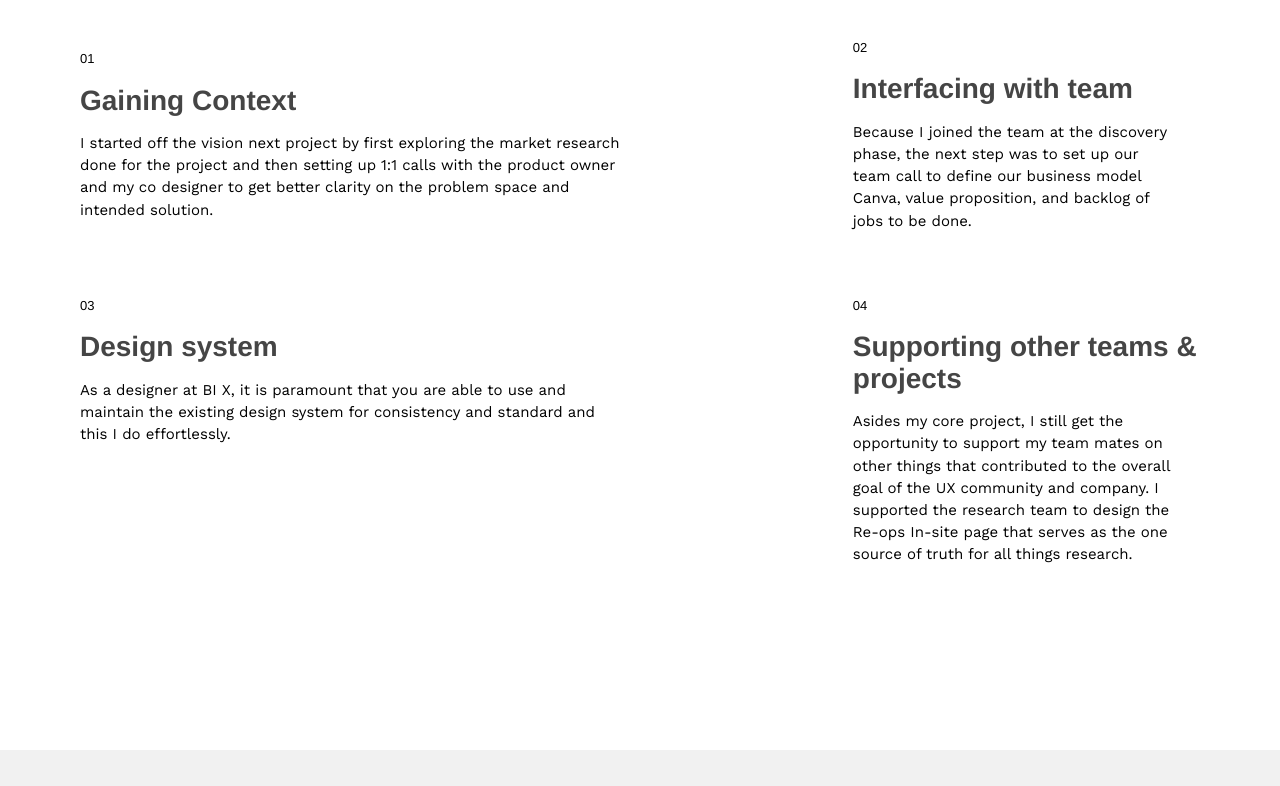
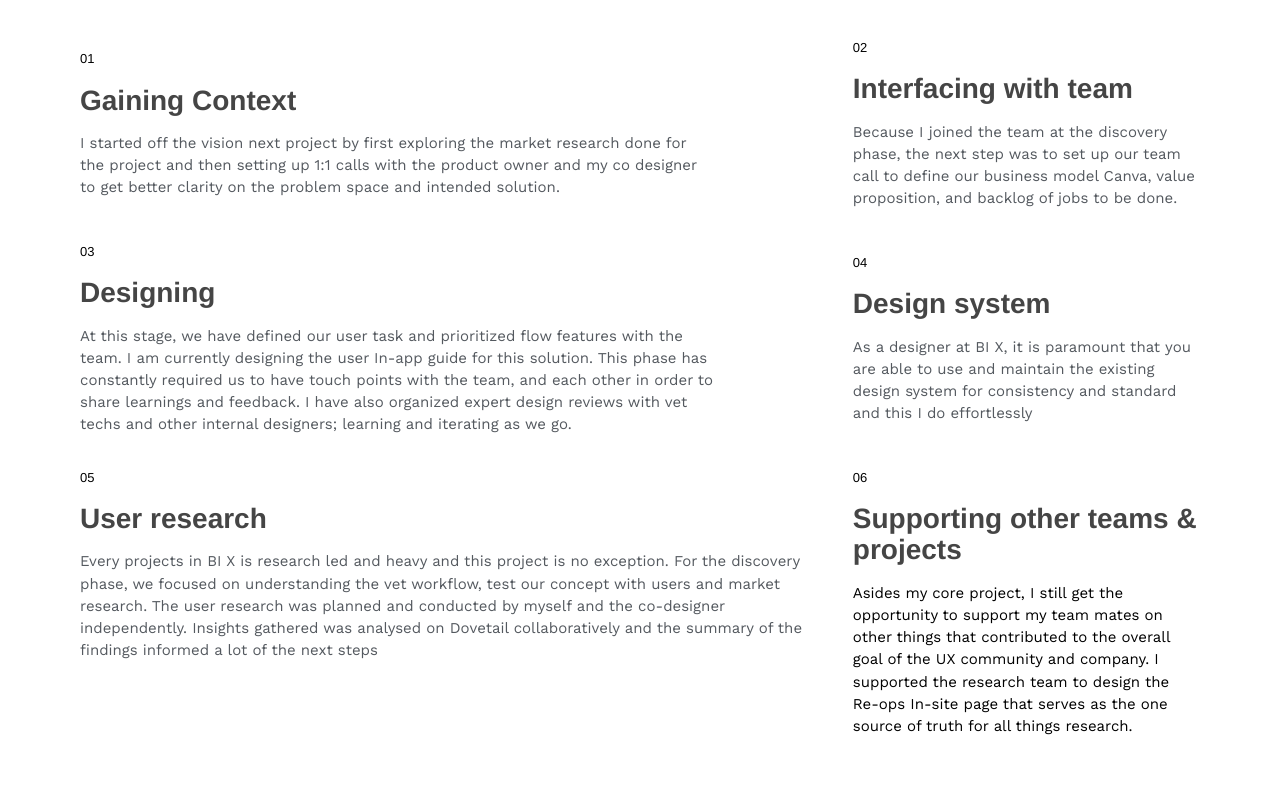
Before and after one commit to Nathan-88/precious-portfolio, a React (Vite) app: page /projects/bix in a window 1280 px wide. Shown: the part 1754-2540 px from the top of the page. Built offline with nearby package versions, Linux system fonts and the light colour scheme; a web font is replaced by a local one.

Commit message:
fixing errors in the component pages

```diff
--- a/src/components/Generalrespon.jsx
+++ b/src/components/Generalrespon.jsx
@@ -1,7 +1,7 @@
 import whiteman from "../assets/whiteman.png"
 const Generalrespon = () => {
     return(
-        <section className="bg-white pt-12 pb-36 px-8 xl:px-20">
+        <section className="bg-white pt-12 pb-20 px-8 xl:px-20">
             <div className="w-full flex items-center justify-between">
                 <h3 className="font-bold text-3xl xl:text-4xl">General responsibilities</h3>
                 <p className="font-[400] tracking-widest text-[13px]">003</p>
@@ -16,28 +16,40 @@ const Generalrespon = () => {
                     <p className="text-sm font-work-sans font-[400] xl:w-[94%]">As a UX Designer at BI X, you are expected to work cross-functionally, supporting with your expertise in user research & design. Your job also doesn’t end with your core projects. You also get to support other teammates on task that aligns with the overall objective </p>
                 </div>
             </div>
-            <div className="flex flex-col mb-16 xl:flex-row items-center justify-between">
+            <div className="flex flex-col mb-8 xl:flex-row items-center justify-between">
                 <div className="xl:w-[65%]">
                     <h4 className="font-500 text-[13px] mb-4">01</h4>
                     <h4 className="font-bold mb-4 text-3xl text-hueblack">Gaining Context</h4>
-                    <p className="text-sm w-[87%] font-work-sans xl:w-[75%]">I started off the vision next project by first exploring the market research done for the project and then setting up 1:1 calls with the product owner and my co designer to get better clarity on the problem space and intended solution.</p>
+                    <p className="text-sm w-[87%] font-[400] text-secondary font-work-sans">I started off the vision next project by first exploring the market research done for the project and then setting up 1:1 calls with the product owner and my co designer to get better clarity on the problem space and intended solution.</p>
                 </div>
                 <div className="xl:w-[31%]">
                     <h4 className="font-500 text-[13px] mb-4">02</h4>
                     <h4 className="font-bold mb-4 text-3xl text-hueblack">Interfacing with team</h4>
-                    <p className="text-sm font-work-sans xl:w-[94%]">Because I joined the team at the discovery phase, the next step was to set up our team call to define our business model Canva, value proposition, and backlog of jobs to be done.</p>
+                    <p className="text-sm font-[400] text-secondary font-work-sans ">Because I joined the team at the discovery phase, the next step was to set up our team call to define our business model Canva, value proposition, and backlog of jobs to be done.</p>
                 </div>
             </div>
-            <div className="flex flex-col mb-10 xl:flex-row justify-between">
+            <div className="flex flex-col mb-8 xl:flex-row items-center justify-between">
                 <div className="xl:w-[65%]">
                     <h4 className="font-500 text-[13px] mb-4">03</h4>
-                    <h4 className="font-bold mb-4 text-3xl text-hueblack">Design system</h4>
-                    <p className="text-sm w-[75%] font-work-sans">As a designer at BI X, it is paramount that you are able to use and maintain the existing design system for consistency and standard and this I do effortlessly.</p>
+                    <h4 className="font-bold mb-4 text-3xl text-hueblack">Designing</h4>
+                    <p className="text-sm w-[87%] text-secondary font[400] font-work-sans">At this stage, we have defined our user task and prioritized flow features with the team. I am currently designing the user In-app guide for this solution. This phase has constantly required us to have touch points with the team, and each other in order to share learnings and feedback. I have also organized expert design reviews with vet techs and other internal designers; learning and iterating as we go.</p>
                 </div>
                 <div className="xl:w-[31%]">
                     <h4 className="font-500 text-[13px] mb-4">04</h4>
+                    <h4 className="font-bold mb-4 text-3xl text-hueblack">Design system</h4>
+                    <p className="text-sm font-[400] text-secondary font-work-sans ">As a designer at BI X, it is paramount that you are able to use and maintain the existing design system for consistency and standard and this I do effortlessly</p>
+                </div>
+            </div>
+            <div className="flex flex-col mb-8 xl:flex-row justify-between">
+                <div className="xl:w-[65%]">
+                    <h4 className="font-500 text-[13px] mb-4">05</h4>
+                    <h4 className="font-bold mb-4 text-3xl text-hueblack">User research</h4>
+                    <p className="text-sm font[400] text-secondary font-work-sans">Every projects in BI X is research led and heavy and this project is no exception. For the discovery phase, we focused on understanding the vet workflow, test our concept with users and market research. The user research was planned and conducted by myself and the co-designer independently. Insights gathered was analysed on Dovetail collaboratively and the summary of the findings informed a lot of the next steps</p>
+                </div>
+                <div className="xl:w-[31%]">
+                    <h4 className="font-500 text-[13px] mb-4">06</h4>
                     <h4 className="font-bold mb-4 text-3xl text-hueblack">Supporting other teams & projects</h4>
-                    <p className="xl:w-[94%] text-sm font-work-sans ">Asides my core project, I still get the opportunity to support my team mates on other things that contributed to the overall goal of the UX community and company. I supported the research team to design the Re-ops In-site page that serves as the one source of truth for all things research. </p>
+                    <p className=" text-sm  font-work-sans ">Asides my core project, I still get the opportunity to support my team mates on other things that contributed to the overall goal of the UX community and company. I supported the research team to design the Re-ops In-site page that serves as the one source of truth for all things research. </p>
                 </div>
             </div>
         </section>
--- a/src/components/JumpTo.jsx
+++ b/src/components/JumpTo.jsx
@@ -14,7 +14,7 @@ const JumpTo = () => {
                 <h2 id="Overview" className="text-5xl font-bold">Jump To</h2>
                 <div className="flex flex-wrap space-x-2">
                     {Items.map((item, index) => (
-                    <div key={index} className="border border-current py-2 px-4 mb-2 rounded-full">
+                    <div key={index} className="border hover:bg-primary hover:text-white border-current py-2 px-4 mb-2 rounded-full">
                         <a href={item.link} className="">{item.name}</a>
                     </div>))}
                 </div>
--- a/src/components/Learning.jsx
+++ b/src/components/Learning.jsx
@@ -1,21 +1,45 @@
 const Learning = () => {
     return (
         <section className="py-16 px-8 xl:px-20 bg-tertiary">
-            <div className="mb-4">
+            <div className="mb-3">
                 <div className="mb-2 w-full flex items-center justify-between">
                     <h3 className="font-bold text-3xl xl:text-4xl">Learnings</h3>
                     <p className="font-[400] tracking-widest text-[13px] pr-4">009</p>
                 </div>
                 <div className="h-[0.07rem] bg-hrline"></div>
             </div>
-            <div className="flex justify-between items-center">
-                <div className="text-hueblack font-bold text-[38px] xl:w-[33%]">
+            <div className="flex flex-col xl:flex-row justify-between mb-8 items-center">
+                <div className="text-hueblack font-bold mb-8 xl:mb-0 text-[38px] xl:w-[33%]">
                     <p>Outcome and Retrospectives</p>
                 </div>
                 <div className="xl:w-[31%] text-hueblack">
-                    <p className="mb-2 font-[500] text-[13px]">01</p>
-                    <h4 className="mb-4 font-bold text-[28px]">Document everything</h4>
-                    <p className="">With Klaxoon, details of individual work is kept transparent and for me, it makes it easier to refer back to the research done, changes made and why, and pending questions. This makes the process all the more exciting and collaborative</p>
+                    <p className="mb-2 font-[500] text-xs">01</p>
+                    <h4 className="mb-4 font-bold text-3xl">Document everything</h4>
+                    <p className="font-work-sans text-sm font-[400]">With Klaxoon, details of individual work is kept transparent and for me, it makes it easier to refer back to the research done, changes made and why, and pending questions. This makes the process all the more exciting and collaborative</p>
+                </div>
+            </div>
+            <div className="flex flex-col xl:flex-row justify-between mb-8 items-center">
+                <div className="text-hueblack mb-8 xl:mb-0 xl:w-[55%]">
+                    <p className="mb-2 font-[500] text-[13px]">02</p>
+                    <h4 className="mb-4 font-bold text-3xl">Keep everyone in the loop</h4>
+                    <p className="font-work-sans text-sm font-[400] w-[97%]">Working in a large company means many ongoing projects and siloed teams. I had to make an effort to get to know cross functional teams and ongoing projects. I also had to learn to be very vocal about the work I was doing to ensure everyone has an understanding of my work and proposed changes. I also had to learn to facilitate team feedback sessions, and learnt to be vocal but in small and large teams as required and this is an area, I keep working on everyday</p>
+                </div>
+                <div className="xl:w-[31%] text-hueblack">
+                    <p className="mb-2 font-[500] text-[13px]">03</p>
+                    <h4 className="mb-4 font-bold text-[28px]">User research is invaluable</h4>
+                    <p className="font-work-sans text-sm font-[400]">Working on Vision Next helped me strengthen the need for every feature on a product to have a purpose, you don’t add details or feature that doesn’t support the end goal or is not validated with real user/expert insight</p>
+                </div>
+            </div>
+            <div className="flex flex-col xl:flex-row justify-between mb-8 items-center">
+                <div className="text-hueblack mb-8 xl:mb-0 xl:w-[55%]">
+                    <p className="mb-2 font-[500] text-[13px]">04</p>
+                    <h4 className="mb-4 font-bold text-3xl">Inter-cultural competence & Effective communication</h4>
+                    <p className="font-work-sans text-sm font-[400] w-[97%]">BIX is a core international team with employees from different continents and my core team is no exception, having an international management training has been so helpful in learning cultural differences and how best to collaborate with different people from different cultures. Although english is the main spoken language in Boehringer Ingelheim, I had to intentionally learn to communicate in a clear way, keeping “who” my listeners are in mind, what is important to them in the message I am passing and what action/experience I desire from/for them</p>
+                </div>
+                <div className="xl:w-[31%] text-hueblack">
+                    <p className="mb-2 font-[500] text-[13px]">05</p>
+                    <h4 className="mb-4 font-bold text-[28px]">Timely prototypes</h4>
+                    <p className="font-work-sans text-sm font-[400]">Different levels of visuals to support the project are needed depending on where in the project we are in. I had to learn to make use of storyboarding to concretise the user experience, learn to pay attention to user workflow and map the user journey. Quick prototyping are done as the occasion calls for it, Figma is never the first call of action</p>
                 </div>
             </div>
         </section>
--- a/src/components/Numbers.jsx
+++ b/src/components/Numbers.jsx
@@ -9,7 +9,7 @@ const Numbers = () => {
                 <div className="h-[0.07rem] bg-hrline"></div>
             </div>
             <div className="xl:pl-14 flex flex-col xl:flex-row gap-x-28 items-center">
-                <div className="mb-8 xl:mb-0xl:w-[64%] gap-x-16 gap-y-20 grid grid-cols-1 xl:grid-cols-2">
+                <div className="mb-8 xl:mb-0xl:w-[60%] gap-x-16 gap-y-20 grid grid-cols-1 xl:grid-cols-2">
                     <div className=" flex flex-col justify-center items-center">
                         <h3 className="text-[80px] font-bold">2</h3>
                         <p className="font-[400] font-work-sans text-[22px]">Core projects worked on</p>
@@ -28,7 +28,7 @@ const Numbers = () => {
                         <p className="font-[400] font-work-sans text-[22px]">Target market location visited</p>
                     </div>
                 </div>
-                <div className=" xl:w-[31%] xl:pt-16 px-2 xl:px-0 font-bold text-[24px] xl:text-[28px]">
+                <div className="text-center xl:text-start xl:w-[34%] xl:pt-16 px-2 xl:px-0 font-bold text-[24px] xl:text-[28px]">
                     <p className="">My journey so far has been impactful and practical.</p>
                     <p>Here are the numbers to quantify a bit of my experience so far</p>
                 </div>
--- a/src/components/Projectinfo.jsx
+++ b/src/components/Projectinfo.jsx
@@ -21,6 +21,7 @@ const Projectinfo =()=> {
                     <p className="font-[400] tracking-widest text-[13px] pr-6">002</p>
                 </div>
                 <div className="h-[0.07rem] mb-5 xl:mb-10 bg-hrline"></div>
+                <div className="flex gap-x-32 xl:block">
                     <div className="mb-8">
                         <h4 className="font-bold mb-5 text-[22px]">Role</h4>
                         <div className="text-secondary font-work-sans font-[400] text-sm">
@@ -38,6 +39,7 @@ const Projectinfo =()=> {
                             <p>Jira</p>
                         </div>
                     </div>
+                </div>
 
             </div>
         </section>
--- a/src/components/Team.jsx
+++ b/src/components/Team.jsx
@@ -1,7 +1,7 @@
 const Team =()=> {
     return(
         <section className="py-16 px-8 xl:px-20 bg-tertiary">
-            <div className="mb-10">
+            <div className="mb-10 xl:mb-3">
                 <div className="mb-2 w-full flex items-center justify-between">
                     <h3 className="font-bold text-3xl xl:text-4xl">The Team</h3>
                     <p className="font-[400] tracking-widest text-[13px] pr-4">007</p>
```
Also changed, not shown: src/components/Fun.jsx (+12 -0 lines), src/components/Role.jsx (+10 -10 lines), src/assets/Fram.png (added). Lines whose indentation alone changed are shown as unchanged.
